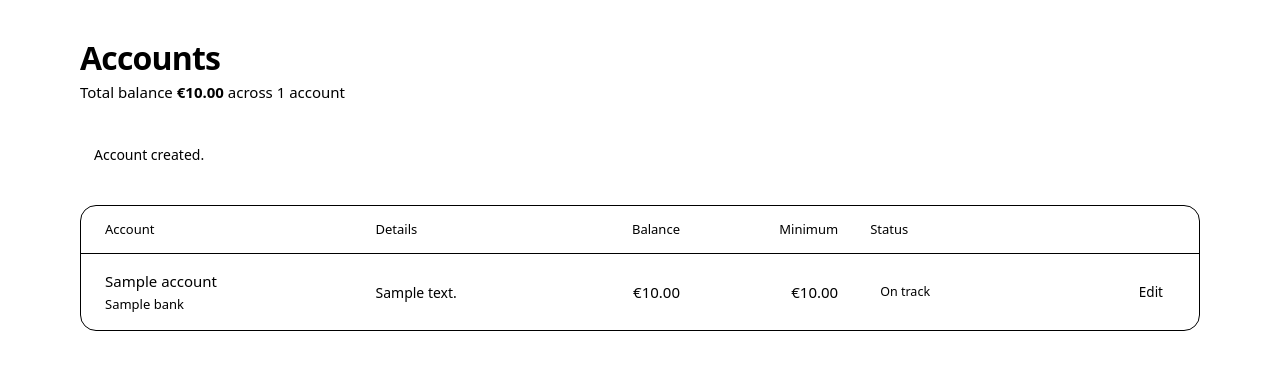
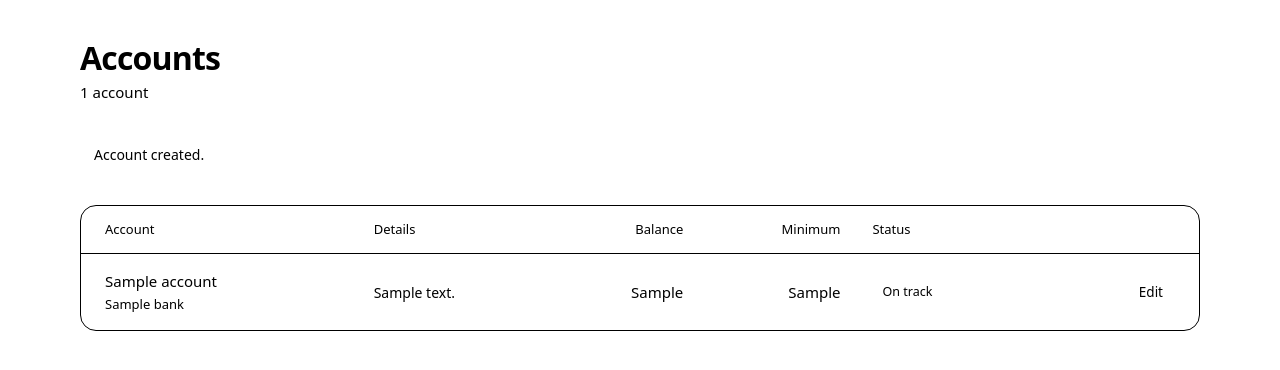
Before and after one commit to Dava2310/Expense-Tracker, a Laravel app: template resources/views/userzone/accounts/index.blade.php in a window 1280 px wide. Shown: the part 193-563 px from the top of the page. Run offline with Laravel 12, Linux system fonts and the light colour scheme; a user stored in the database is signed in; data comes from the database, SQL or seed files in the repository; the template is opened without the code that fills it: most values are stand-ins (such as "Sample title", 1, 10 or a date in 2020); some libraries are stand-ins or nearby versions; some web fonts are replaced.

Commit message:
feat(accounts): show each balance in its account's currency
The total balance across accounts is removed because accounts can hold different currencies.

```diff
--- a/resources/views/userzone/accounts/index.blade.php
+++ b/resources/views/userzone/accounts/index.blade.php
@@ -1,5 +1,3 @@
-@use('Illuminate\Support\Number')
-
 <x-app-layout>
     <div class="mx-auto flex max-w-[1184px] flex-col gap-7 px-8 pb-18 pt-10">
         <x-saldo.page-header title="Accounts">
@@ -7,9 +5,7 @@
                 @if ($accounts->isEmpty())
                     Add your first account to start tracking your balance.
                 @else
-                    Total balance
-                    <strong class="font-semibold tabular-nums text-saldo-ink">{{ Number::currency($accounts->sum(fn ($account): float => (float) $account->balance), 'EUR', 'en') }}</strong>
-                    across {{ $accounts->count() }} {{ str('account')->plural($accounts->count()) }}
+                    {{ $accounts->count() }} {{ str('account')->plural($accounts->count()) }}
                 @endif
             </x-slot:subtitle>
 
@@ -54,8 +50,8 @@
                                     </div>
                                 </td>
                                 <td class="hidden max-w-[260px] truncate px-4 py-4 text-[14px] text-saldo-muted md:table-cell">{{ filled($account->details) ? $account->details : '-' }}</td>
-                                <td class="px-4 py-4 text-right font-medium tabular-nums">{{ Number::currency((float) $account->balance, 'EUR', 'en') }}</td>
-                                <td class="px-4 py-4 text-right tabular-nums text-saldo-muted">{{ Number::currency((float) $account->min_balance, 'EUR', 'en') }}</td>
+                                <td class="px-4 py-4 text-right font-medium tabular-nums">{{ $account->formatMoney($account->balance) }}</td>
+                                <td class="px-4 py-4 text-right tabular-nums text-saldo-muted">{{ $account->formatMoney($account->min_balance) }}</td>
                                 <td class="px-4 py-4">
                                     @if ($account->isBelowMinimum())
                                         <span class="inline-flex items-center rounded-full bg-saldo-warn-bg px-2.5 py-1 text-[12.5px] font-medium whitespace-nowrap text-saldo-warn-fg">Below minimum</span>
```
Also changed, not shown: resources/views/userzone/accounts/show.blade.php (+7 -9 lines).
